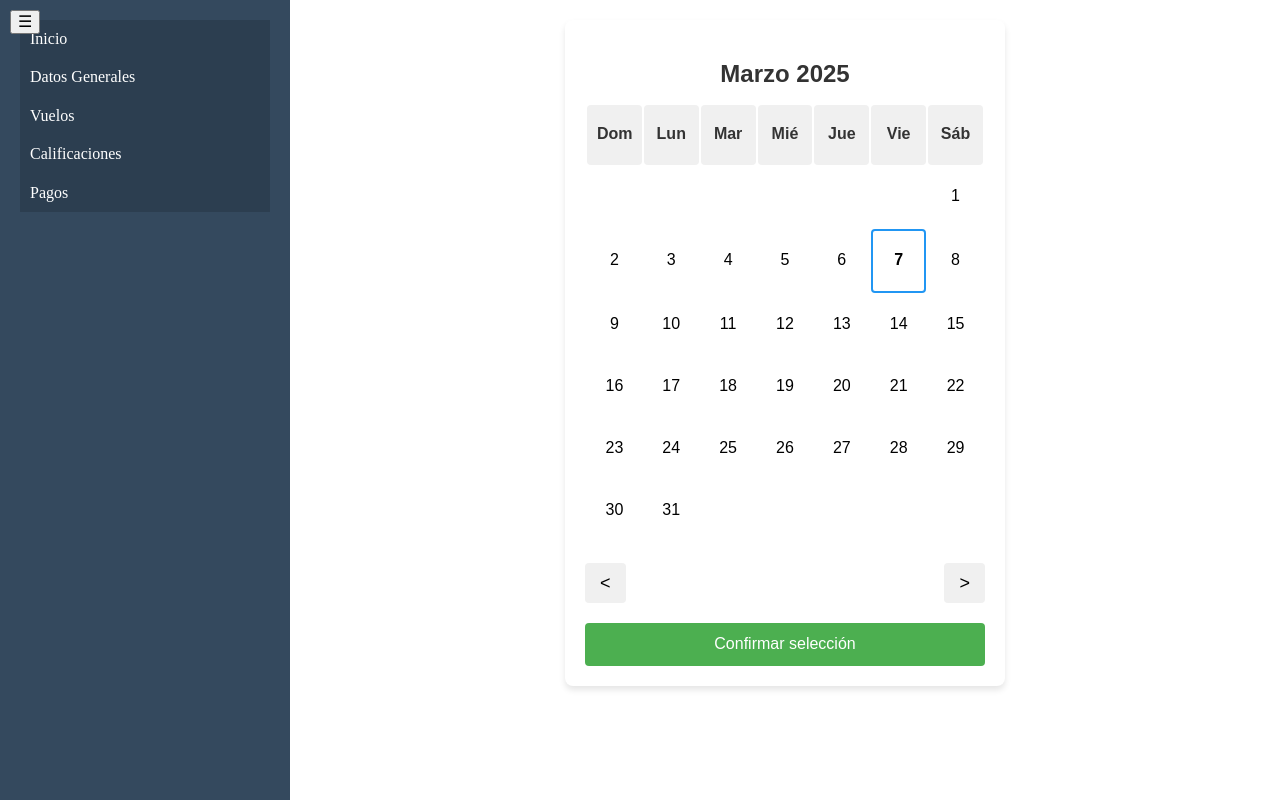
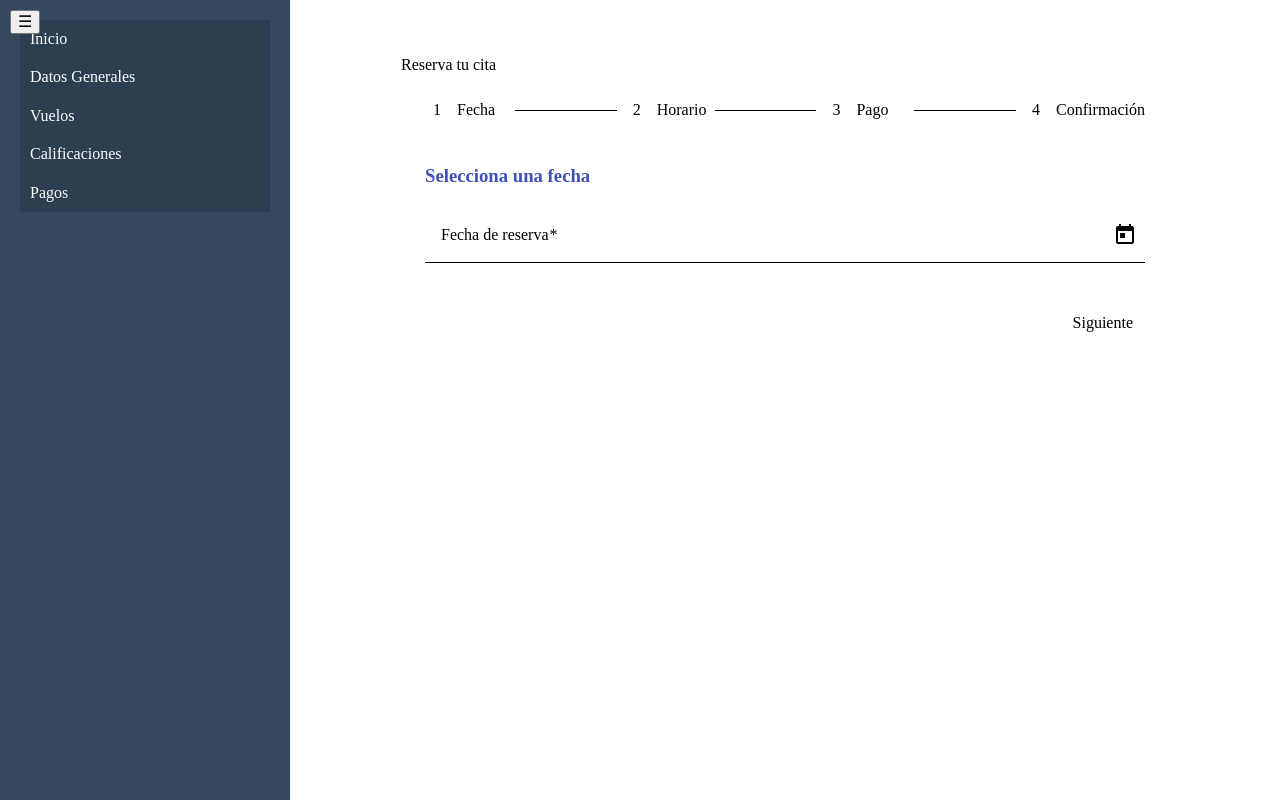
Before and after one commit to Dartelu662/Proyecto_ETAN, an Angular app in the folder ProyectoPortalEtan/: page /alumno/vuelos in a window 1280 px wide. Built offline with nearby package versions, Linux system fonts and the light colour scheme.

Commit message:
pantalla de vuelos

```diff
--- a/ProyectoPortalEtan/package.json
+++ b/ProyectoPortalEtan/package.json
@@ -12,12 +12,12 @@
   "private": true,
   "dependencies": {
     "@angular/animations": "^19.1.0",
-    "@angular/cdk": "^19.1.5",
+    "@angular/cdk": "^19.2.2",
     "@angular/common": "^19.1.0",
     "@angular/compiler": "^19.1.0",
     "@angular/core": "^19.1.0",
     "@angular/forms": "^19.1.0",
-    "@angular/material": "^19.1.5",
+    "@angular/material": "^19.2.2",
     "@angular/platform-browser": "^19.1.0",
     "@angular/platform-browser-dynamic": "^19.1.0",
     "@angular/platform-server": "^19.1.0",
--- a/ProyectoPortalEtan/src/app/alumno/vuelos-alumno/vuelos-alumno.component.css
+++ b/ProyectoPortalEtan/src/app/alumno/vuelos-alumno/vuelos-alumno.component.css
@@ -1,131 +1,38 @@
-:host {
-    display: block;
-    font-family: "Arial", sans-serif;
-    max-width: 400px;
-    margin: 0 auto;
-    padding: 20px;
-    box-shadow: 0 4px 6px rgba(0, 0, 0, 0.1);
-    border-radius: 8px;
-    background-color: #ffffff;
+.booking-container {
+  max-width: 800px;
+  margin: 20px auto;
+}
+.full-width {
+  width: 100%;
+}
+.button-row {
+  display: flex;
+  justify-content: flex-end;
+  gap: 10px;
+  margin-top: 20px;
+}
+.card-details {
+  display: flex;
+  gap: 20px;
+}
+.card-container {
+  display: flex;
+  flex-direction: column;
+  gap: 15px;
+}
+.summary {
+  background-color: #f5f5f5;
+  padding: 15px;
+  border-radius: 4px;
+  margin: 20px 0;
+}
+h3 {
+  margin-bottom: 20px;
+  color: #3f51b5;
+}
+@media (max-width: 600px) {
+  .card-details {
+    flex-direction: column;
+    gap: 0;
   }
-
-  #calendario {
-    width: 100%;
-    margin-bottom: 20px;
-  }
-
-  h2 {
-    text-align: center;
-    margin-bottom: 15px;
-    color: #333;
-  }
-
-  table {
-    width: 100%;
-    border-collapse: separate;
-    border-spacing: 2px;
-    table-layout: fixed;
-  }
-
-  th,
-  td {
-    text-align: center;
-    padding: 10px;
-    border-radius: 4px;
-    height: 40px; /* Altura fija para todas las celdas */
-    width: 14.28%; /* 100% / 7 días */
-    vertical-align: middle;
-  }
-
-  th {
-    background-color: #f0f0f0;
-    color: #333;
-    font-weight: bold;
-  }
-
-  td {
-    cursor: pointer;
-    transition: all 0.3s ease;
-  }
-
-  td:hover:not(.ocupado):not(:empty) {
-    background-color: #e6e6e6;
-  }
-
-  .ocupado {
-    background-color: #ffcccb;
-    color: #d32f2f;
-    cursor: not-allowed;
-  }
-
-  .disponible {
-    background-color: #e8f5e9;
-    color: #2e7d32;
-  }
-
-  .seleccionado {
-    background-color: #2196f3;
-    color: white;
-  }
-
-  .hoy {
-    border: 2px solid #2196f3;
-    font-weight: bold;
-  }
-
-  .navegacion {
-    display: flex;
-    justify-content: space-between;
-    margin-bottom: 20px;
-  }
-
-  .prev,
-  .next {
-    background-color: #f0f0f0;
-    border: none;
-    padding: 10px 15px;
-    font-size: 18px;
-    cursor: pointer;
-    border-radius: 4px;
-    transition: background-color 0.3s ease;
-  }
-
-  .prev:hover,
-  .next:hover {
-    background-color: #e0e0e0;
-  }
-
-  #confirmarSeleccion {
-    width: 100%;
-    padding: 12px;
-    background-color: #4caf50;
-    color: white;
-    border: none;
-    border-radius: 4px;
-    font-size: 16px;
-    cursor: pointer;
-    transition: background-color 0.3s ease;
-  }
-
-  #confirmarSeleccion:hover {
-    background-color: #45a049;
-  }
-
-  @media (max-width: 480px) {
-    :host {
-      padding: 10px;
-    }
-
-    th,
-    td {
-      padding: 8px;
-      font-size: 14px;
-      height: 35px;
-    }
-
-    .prev,
-    .next {
-      padding: 8px 12px;
-      font-size: 16px;
-    }
-  }
+}
--- a/ProyectoPortalEtan/src/app/alumno/vuelos-alumno/vuelos-alumno.component.html
+++ b/ProyectoPortalEtan/src/app/alumno/vuelos-alumno/vuelos-alumno.component.html
@@ -1,31 +1,123 @@
-<div id="calendario">
-    <h2>{{ nombreMes }}</h2>
-    <table>
-      <thead>
-        <tr>
-          <th *ngFor="let dia of ['Dom', 'Lun', 'Mar', 'Mié', 'Jue', 'Vie', 'Sáb']">{{ dia }}</th>
-        </tr>
-      </thead>
-      <tbody>
-        <tr *ngFor="let fila of calendario">
-          <td *ngFor="let dia of fila"
-              [class.ocupado]="dia?.ocupado"
-              [class.disponible]="dia?.disponible"
-              [class.seleccionado]="dia?.seleccionado"
-              [class.hoy]="dia?.hoy"
-              (click)="dia?.disponible && seleccionarFecha(dia?.fecha)">
-            {{ dia?.dia }}
-          </td>
-        </tr>
-      </tbody>
-    </table>
-  </div>
+<div class="booking-container">
+  <mat-card>
+    <mat-card-header>
+      <mat-card-title>Reserva tu cita</mat-card-title>
+    </mat-card-header>
+    <mat-card-content>
+      <mat-stepper [linear]="true" #stepper>
+        <!-- Paso 1: Selección de fecha -->
+        <mat-step [stepControl]="dateFormGroup">
+          <form [formGroup]="dateFormGroup">
+            <ng-template matStepLabel>Fecha</ng-template>
+            <h3>Selecciona una fecha</h3>
+            <mat-form-field appearance="fill" class="full-width">
+              <mat-label>Fecha de reserva</mat-label>
+              <input matInput [matDatepicker]="picker" formControlName="date" required>
+              <mat-datepicker-toggle matSuffix [for]="picker"></mat-datepicker-toggle>
+              <mat-datepicker #picker></mat-datepicker>
+              <mat-error *ngIf="dateFormGroup.controls['date'].hasError('required')">
+                Por favor selecciona una fecha
+              </mat-error>
+            </mat-form-field>
+            <div class="button-row">
+              <button mat-button matStepperNext color="primary" [disabled]="dateFormGroup.invalid">Siguiente</button>
+            </div>
+          </form>
+        </mat-step>
 
-  <div class="navegacion">
-    <button class="prev" (click)="cambiarMes(-1)">&lt;</button>
-    <button class="next" (click)="cambiarMes(1)">&gt;</button>
-  </div>
+        <!-- Paso 2: Selección de horario -->
+        <mat-step [stepControl]="timeFormGroup">
+          <form [formGroup]="timeFormGroup">
+            <ng-template matStepLabel>Horario</ng-template>
+            <h3>Selecciona un horario</h3>
+            <mat-form-field appearance="fill" class="full-width">
+              <mat-label>Horario disponible</mat-label>
+              <mat-select formControlName="timeSlot" required>
+                <mat-option *ngFor="let slot of timeSlots" [value]="slot">
+                  {{ slot }}
+                </mat-option>
+              </mat-select>
+              <mat-error *ngIf="timeFormGroup.controls['timeSlot'].hasError('required')">
+                Por favor selecciona un horario
+              </mat-error>
+            </mat-form-field>
+            <div class="button-row">
+              <button mat-button matStepperPrevious>Atrás</button>
+              <button mat-button matStepperNext color="primary" [disabled]="timeFormGroup.invalid">Siguiente</button>
+            </div>
+          </form>
+        </mat-step>
 
-  <div>
-    <button id="confirmarSeleccion" (click)="confirmarSeleccion()">Confirmar selección</button>
-  </div>
+        <!-- Paso 3: Información de tarjeta de crédito -->
+        <mat-step [stepControl]="paymentFormGroup">
+          <form [formGroup]="paymentFormGroup">
+            <ng-template matStepLabel>Pago</ng-template>
+            <h3>Información de pago</h3>
+            <div class="card-container">
+              <mat-form-field appearance="fill" class="full-width">
+                <mat-label>Nombre en la tarjeta</mat-label>
+                <input matInput formControlName="cardName" required>
+                <mat-error *ngIf="paymentFormGroup.controls['cardName'].hasError('required')">
+                  Nombre requerido
+                </mat-error>
+              </mat-form-field>
+
+              <mat-form-field appearance="fill" class="full-width">
+                <mat-label>Número de tarjeta</mat-label>
+                <input matInput formControlName="cardNumber" required maxlength="19">
+                <mat-icon matSuffix>credit_card</mat-icon>
+                <mat-error *ngIf="paymentFormGroup.controls['cardNumber'].hasError('required')">
+                  Número de tarjeta requerido
+                </mat-error>
+                <mat-error *ngIf="paymentFormGroup.controls['cardNumber'].hasError('pattern')">
+                  Número de tarjeta inválido
+                </mat-error>
+              </mat-form-field>
+
+              <div class="card-details">
+                <mat-form-field appearance="fill">
+                  <mat-label>Fecha de expiración (MM/AA)</mat-label>
+                  <input matInput formControlName="expiryDate" placeholder="MM/AA" required maxlength="5">
+                  <mat-error *ngIf="paymentFormGroup.controls['expiryDate'].hasError('required') ||
+                                    paymentFormGroup.controls['expiryDate'].hasError('pattern')">
+                    Formato inválido (MM/AA)
+                  </mat-error>
+                </mat-form-field>
+
+                <mat-form-field appearance="fill">
+                  <mat-label>CVV</mat-label>
+                  <input matInput formControlName="cvv" required maxlength="4" type="password">
+                  <mat-error *ngIf="paymentFormGroup.controls['cvv'].hasError('required') ||
+                                    paymentFormGroup.controls['cvv'].hasError('pattern')">
+                    CVV inválido
+                  </mat-error>
+                </mat-form-field>
+              </div>
+            </div>
+            <div class="button-row">
+              <button mat-button matStepperPrevious>Atrás</button>
+              <button mat-button matStepperNext color="primary" [disabled]="paymentFormGroup.invalid">Siguiente</button>
+            </div>
+          </form>
+        </mat-step>
+
+        <!-- Paso 4: Confirmación -->
+        <mat-step>
+          <ng-template matStepLabel>Confirmación</ng-template>
+          <h3>Resumen de tu reserva</h3>
+          <div class="summary" *ngIf="isFormValid()">
+            <p><strong>Fecha:</strong> {{ formatDate(dateFormGroup.value.date) }}</p>
+            <p><strong>Horario:</strong> {{ timeFormGroup.value.timeSlot }}</p>
+            <p><strong>Método de pago:</strong> Tarjeta terminada en {{ getLastFourDigits() }}</p>
+          </div>
+          <div class="button-row">
+            <button mat-button matStepperPrevious>Atrás</button>
+            <button mat-raised-button color="primary" (click)="onSubmit()" [disabled]="!isFormValid()">
+              Confirmar reserva
+            </button>
+          </div>
+        </mat-step>
+      </mat-stepper>
+    </mat-card-content>
+  </mat-card>
+</div>
--- a/ProyectoPortalEtan/src/app/alumno/vuelos-alumno/vuelos-alumno.component.ts
+++ b/ProyectoPortalEtan/src/app/alumno/vuelos-alumno/vuelos-alumno.component.ts
@@ -1,131 +1,106 @@
-import { Component, type OnInit } from "@angular/core"
-import { CommonModule } from "@angular/common"
-import { MatDatepickerModule } from "@angular/material/datepicker"
-import { MatInputModule } from "@angular/material/input"
-import { MatFormFieldModule } from "@angular/material/form-field"
-import { MatButtonModule } from "@angular/material/button"
-import { FormsModule } from "@angular/forms"
-
+import { Component } from '@angular/core';
+import { CommonModule } from '@angular/common';
+import { ReactiveFormsModule, FormBuilder, FormGroup, Validators } from '@angular/forms';
+import { MatStepperModule } from '@angular/material/stepper';
+import { MatInputModule } from '@angular/material/input';
+import { MatButtonModule } from '@angular/material/button';
+import { MatDatepickerModule } from '@angular/material/datepicker';
+import { MatNativeDateModule } from '@angular/material/core';
+import { MatSelectModule } from '@angular/material/select';
+import { MatCardModule } from '@angular/material/card';
+import { MatIconModule } from '@angular/material/icon';
 
 @Component({
   selector: 'app-vuelos-alumno',
-  imports: [CommonModule],
+  standalone: true,
+  imports: [
+    ReactiveFormsModule,
+    MatStepperModule,
+    MatInputModule,
+    MatSelectModule,
+    MatButtonModule,
+    MatDatepickerModule,
+    MatNativeDateModule,
+    MatIconModule,
+    CommonModule,
+    MatCardModule
+  ],
   templateUrl: './vuelos-alumno.component.html',
   styleUrl: './vuelos-alumno.component.css'
 })
-export class VuelosAlumnoComponent implements OnInit{
-  diasDisponibles: string[] = ["2025-02-25", "2025-02-27", "2025-02-29"] // Lista de días disponibles
-  fechaActual: Date = new Date()
-  mes: number = this.fechaActual.getMonth()
-  anio: number = this.fechaActual.getFullYear()
-  diaHoy: number = this.fechaActual.getDate()
-  mesHoy: number = this.mes
-  anioHoy: number = this.anio
-  fechaSeleccionada: string | null = null
-  nombreMes = ""
+export class VuelosAlumnoComponent{
+  dateFormGroup: FormGroup;
+  timeFormGroup: FormGroup;
+  paymentFormGroup: FormGroup;
 
-  calendario: any[] = []
+  timeSlots: string[] = [
+    '8:00 AM', '9:30 AM',
+    '11:00 AM', '12:30 PM',
+    '2:00 PM', '3:30 PM',
+    '5:00 PM', '6:30 PM',
+  ];
 
-  constructor() {}
+  constructor(private _formBuilder: FormBuilder) {
+    // Inicializar formularios con validaciones
+    this.dateFormGroup = this._formBuilder.group({
+      date: ['', Validators.required]
+    });
 
-  ngOnInit(): void {
-    this.generarCalendario()
-    this.actualizarNombreMes()
+    this.timeFormGroup = this._formBuilder.group({
+      timeSlot: ['', Validators.required]
+    });
+
+    this.paymentFormGroup = this._formBuilder.group({
+      cardName: ['', Validators.required],
+      cardNumber: ['', [
+        Validators.required,
+        Validators.pattern('^[0-9]{4}[ ]?[0-9]{4}[ ]?[0-9]{4}[ ]?[0-9]{4}$')
+      ]],
+      expiryDate: ['', [
+        Validators.required,
+        Validators.pattern('^(0[1-9]|1[0-2])\\/([0-9]{2})$')
+      ]],
+      cvv: ['', [
+        Validators.required,
+        Validators.pattern('^[0-9]{3,4}$')
+      ]]
+    });
   }
 
-  generarCalendario(): void {
-    const primerDia = new Date(this.anio, this.mes, 1).getDay()
-    const totalDias = new Date(this.anio, this.mes + 1, 0).getDate()
+  formatDate(date: Date): string {
+    if (!date) return '';
+    return new Date(date).toLocaleDateString('es-ES', {
+      weekday: 'long',
+      year: 'numeric',
+      month: 'long',
+      day: 'numeric'
+    });
+  }
 
-    this.calendario = []
+  getLastFourDigits(): string {
+    const cardNumber = this.paymentFormGroup.value.cardNumber;
+    if (!cardNumber) return '';
+    return cardNumber.replace(/\s/g, '').slice(-4);
+  }
 
-    let fila: any[] = []
-    for (let i = 0; i < primerDia; i++) {
-      fila.push(null)
-    }
+  isFormValid(): boolean {
+    return this.dateFormGroup.valid &&
+           this.timeFormGroup.valid &&
+           this.paymentFormGroup.valid;
+  }
 
-    for (let dia = 1; dia <= totalDias; dia++) {
-      const fecha = `${this.anio}-${(this.mes + 1).toString().padStart(2, "0")}-${dia.toString().padStart(2, "0")}`
-      const diaData = {
-        dia,
-        fecha,
-        disponible: this.diasDisponibles.includes(fecha), // Marca si el día es seleccionable
-        hoy: dia === this.diaHoy && this.mes === this.mesHoy && this.anio === this.anioHoy,
-        seleccionado: false,
-      }
-
-      fila.push(diaData)
-
-      if (fila.length === 7) {
-        this.calendario.push(fila)
-        fila = []
-      }
-    }
-
-    if (fila.length > 0) {
-      while (fila.length < 7) {
-        fila.push(null)
-      }
-      this.calendario.push(fila)
-    }
-
-    // Asegurarse de que siempre haya 6 filas
-    while (this.calendario.length < 6) {
-      this.calendario.push(new Array(7).fill(null))
+  onSubmit(): void {
+    if (this.isFormValid()) {
+      console.log('Reserva confirmada', {
+        date: this.dateFormGroup.value.date,
+        timeSlot: this.timeFormGroup.value.timeSlot,
+        payment: {
+          cardName: this.paymentFormGroup.value.cardName,
+          lastFourDigits: this.getLastFourDigits()
+        }
+      });
+      // Aquí iría la lógica para enviar la información al servidor
+      alert('¡Reserva confirmada con éxito!');
     }
   }
-
-  seleccionarFecha(fecha: string): void {
-    if (this.fechaSeleccionada) {
-      const fechaSeleccionada = this.calendario.flat().find((d) => d && d.fecha === this.fechaSeleccionada)
-      if (fechaSeleccionada) {
-        fechaSeleccionada.seleccionado = false
-      }
-    }
-
-    const diaSeleccionado = this.calendario.flat().find((d) => d && d.fecha === fecha)
-    if (diaSeleccionado && diaSeleccionado.disponible) { // Solo se selecciona si el día está disponible
-      diaSeleccionado.seleccionado = true
-      this.fechaSeleccionada = fecha
-    }
-  }
-
-  confirmarSeleccion(): void {
-    if (this.fechaSeleccionada) {
-      console.log(`Día seleccionado: ${this.fechaSeleccionada}`)
-    } else {
-      alert("No has seleccionado ninguna fecha.")
-    }
-  }
-
-  cambiarMes(direccion: number): void {
-    this.mes += direccion
-    if (this.mes < 0) {
-      this.mes = 11
-      this.anio--
-    } else if (this.mes > 11) {
-      this.mes = 0
-      this.anio++
-    }
-    this.generarCalendario()
-    this.actualizarNombreMes()
-  }
-
-  actualizarNombreMes(): void {
-    const meses = [
-      "Enero",
-      "Febrero",
-      "Marzo",
-      "Abril",
-      "Mayo",
-      "Junio",
-      "Julio",
-      "Agosto",
-      "Septiembre",
-      "Octubre",
-      "Noviembre",
-      "Diciembre",
-    ]
-    this.nombreMes = `${meses[this.mes]} ${this.anio}`
-  }
 }
```
Also changed, not shown: 1 other file (tests, documents, lock files or other folders).
